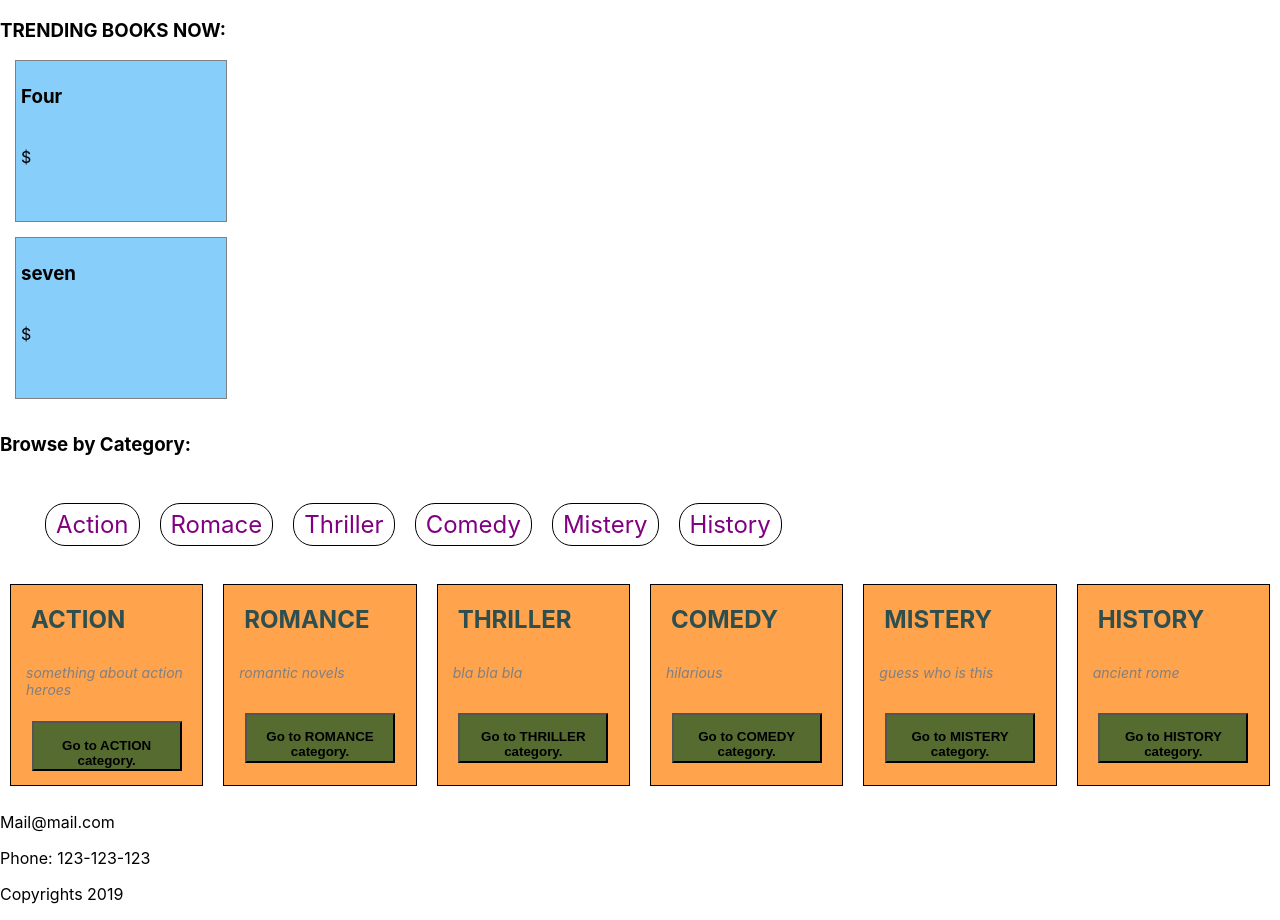
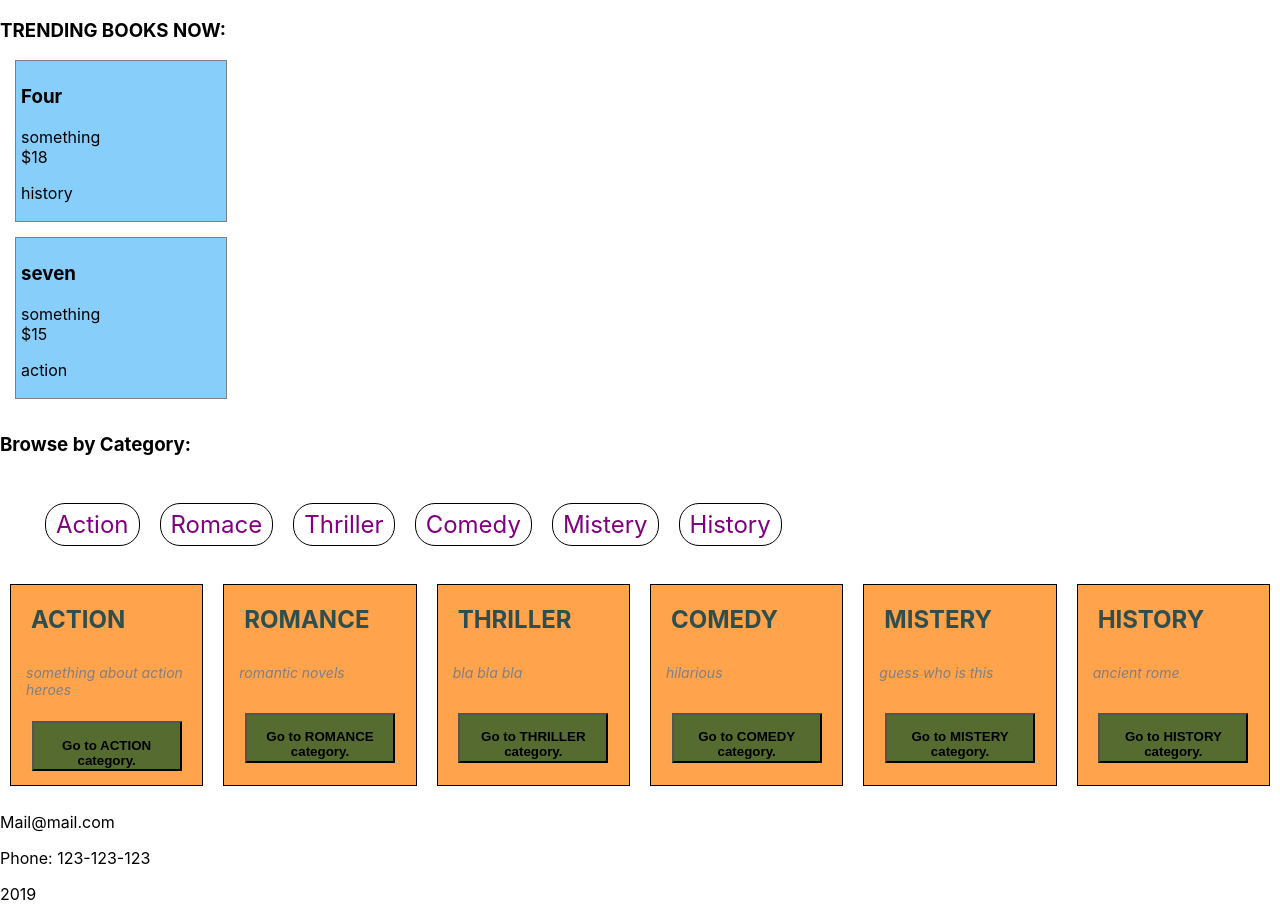
Before and after one commit to philip993/book-store, a React (Create React App) app: page / in a window 1280 px wide. Shown: the part 80-1000 px from the top of the page. Built offline with nearby package versions, Linux system fonts and the light colour scheme.

Commit message:
55. small changes

```diff
--- a/src/components/footer/footer.jsx
+++ b/src/components/footer/footer.jsx
@@ -9,7 +9,7 @@ class Footer extends React.Component {
           <p>Phone: 123-123-123</p>
         </div>
         <div className="footer-info">
-          <p>Copyrights 2019</p>
+          <p>2019</p>
         </div>
       </div>
     );
--- a/src/components/trending/trending-item.jsx
+++ b/src/components/trending/trending-item.jsx
@@ -7,8 +7,8 @@ const TrendingItems = ({ isTrending }) => (
     <h3 className="trending-title">TRENDING BOOKS NOW:</h3>
     {BOOKS_DATA.filter(b => b.isTrending === true)
       .filter((item, ind) => ind < 3)
-      .map(({ id, title }) => (
-        <Book key={id} title={title} />
+      .map(({ id, ...otherProps }) => (
+        <Book key={id} {...otherProps} />
       ))}
   </div>
 );
--- a/src/components/trending/trending-item.scss
+++ b/src/components/trending/trending-item.scss
@@ -19,4 +19,6 @@
         }
 
     }
+
+
 }
```
